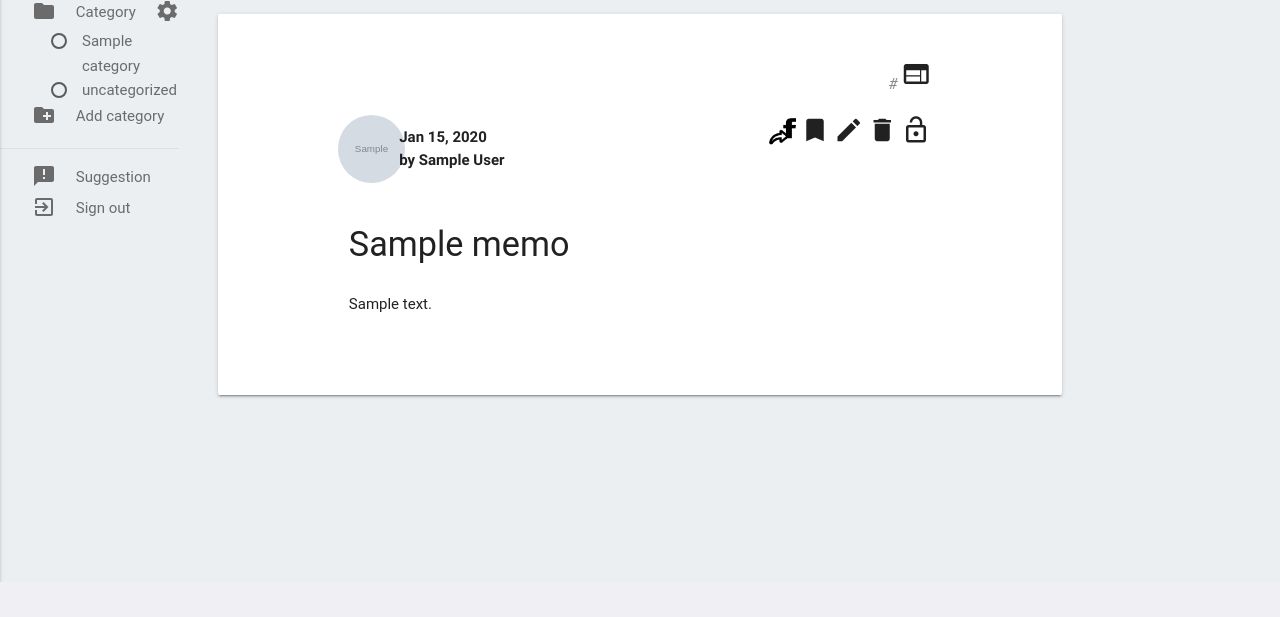
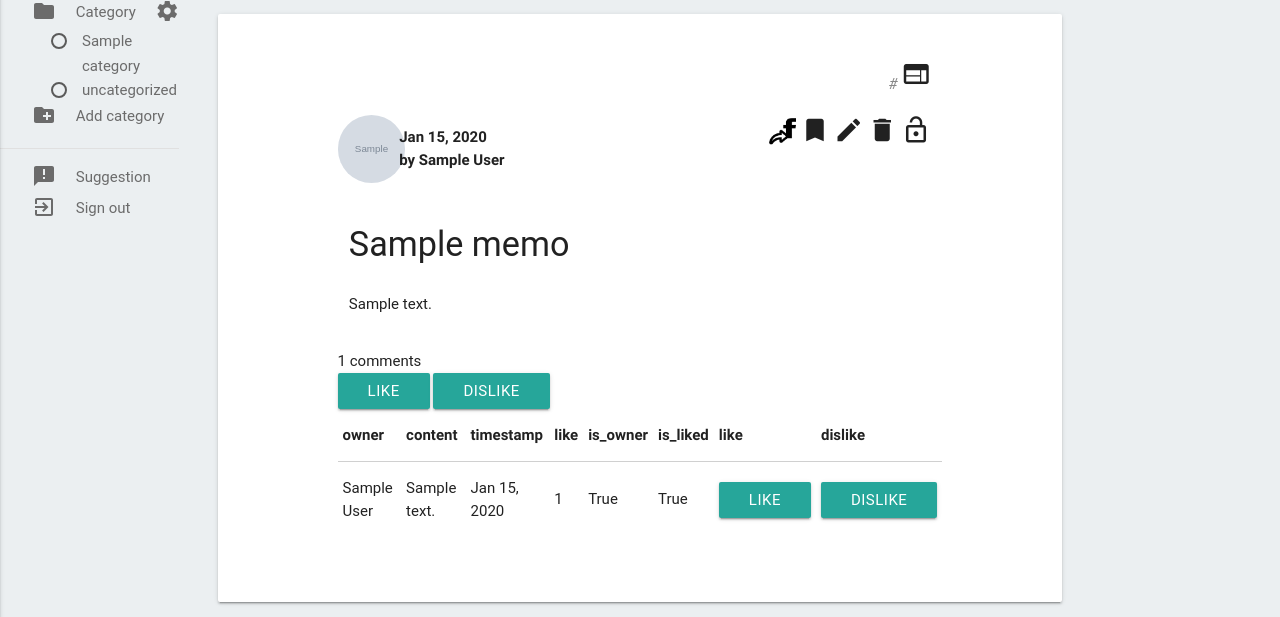
Before and after one commit to student777/MemoSquare, a Django app: page /memo/1/ in a window 1280 px wide. Shown: the part 218-835 px from the top of the page. Before the commit the page ends 800 px from the top, so only its background shows below. Run offline with Django 3.2, Linux system fonts and the light colour scheme; a user stored in the database is signed in; tables that the repository leaves empty hold one stand-in row (values such as "Sample post"); grey boxes marked "Sample" are stand-in pictures; some libraries are stand-ins or nearby versions; some web fonts are replaced.

Commit message:
Add comment & like UI

```diff
--- a/MemoSquare/serializers.py
+++ b/MemoSquare/serializers.py
@@ -27,7 +27,7 @@ class MemoSerializer(serializers.ModelSerializer):
             is_owner = user == instance.user
             json['is_clipped'] = user in instance.clips.all()
             json['is_owner'] = is_owner
-            json['is_like'] = user in instance.likes.all()
+            json['is_liked'] = user in instance.likes.all()
         return json
 
 
@@ -65,5 +65,5 @@ class CommentSerializer(serializers.ModelSerializer):
             user = self.context['user']
             is_owner = user == instance.user
             json['is_owner'] = is_owner
-            json['is_like'] = user in instance.likes.all()
+            json['is_liked'] = user in instance.likes.all()
         return json
--- a/MemoSquare/urls.py
+++ b/MemoSquare/urls.py
@@ -20,14 +20,14 @@ urlpatterns = [
     url(r'^memo/(?P<pk>\d+)/$', views_memo.detail_update_delete),
     url(r'^memo/(?P<pk>\d+)/clip/$', views_memo.clip_unclip),
     url(r'^memo/(?P<pk>\d+)/lock/$', views_memo.lock_unlock),
-    url(r'^memo/(?P<pk>\d+)/like/$', views_memo.like_unlike),
+    url(r'^memo/(?P<pk>\d+)/like/$', views_memo.like_dislike),
     # Category URLs
     url(r'^category/$', views_category.list_create),
     url(r'^category/(?P<pk>\d+)/$', views_category.detail_update_delete),
     # Comment URLs
     url(r'^comment/$', views_comment.list_create),
     url(r'^comment/(?P<pk>\d+)/$', views_comment.update_delete),
-    url(r'^comment/(?P<pk>\d+)/like/$', views_comment.like_unlike),
+    url(r'^comment/(?P<pk>\d+)/like/$', views_comment.like_dislike),
 ]
 
 if settings.DEBUG:
--- a/MemoSquare/views_comment.py
+++ b/MemoSquare/views_comment.py
@@ -9,14 +9,13 @@ from django.db.utils import IntegrityError
 
 
 @api_view(['GET', 'POST'])
-@renderer_classes([JSONRenderer])
 @permission_classes((permissions.IsAuthenticated,))
 def list_create(request):
     if request.method == 'GET':
         memo_id = request.query_params['memo']
         query_set = Comment.objects.filter(memo_id=memo_id)
         serializer = CommentSerializer(query_set, many=True, context={'user': request.user})
-        return Response(serializer.data)
+        return Response({'comment_list': serializer.data}, template_name='comment_list.html')
 
     elif request.method == 'POST':
         memo_id = request.data['memo']
@@ -57,7 +56,7 @@ def update_delete(request, pk):
 
 @api_view(['POST', 'DELETE'])
 @permission_classes((permissions.IsAuthenticated,))
-def like_unlike(request, pk):
+def like_dislike(request, pk):
     comment = get_object_or_404(Comment, pk=pk)
 
     if request.method == 'POST':
--- a/MemoSquare/views_memo.py
+++ b/MemoSquare/views_memo.py
@@ -221,7 +221,7 @@ def lock_unlock(request, pk):
 
 @api_view(['POST', 'DELETE'])
 @permission_classes((permissions.IsAuthenticated,))
-def like_unlike(request, pk):
+def like_dislike(request, pk):
     # When Memo is None, DoesNotExist error cannot be caught in following try statement
     memo = get_object_or_404(Memo, pk=pk)
 
--- /dev/null
+++ b/static/memosquare/js/comment.js
@@ -0,0 +1,26 @@
+function like_comment(pk) {
+    $.ajax({
+        'url': '/comment/' + pk + '/like/',
+        "method": "POST",
+        'data': {"csrfmiddlewaretoken": csrf_token},
+        "success": function (response) {
+            console.log(response)
+        }
+    })
+}
+
+function dislike_comment(pk) {
+    $.ajaxSetup({
+        beforeSend: function (xhr, settings) {
+            xhr.setRequestHeader("X-CSRFToken", csrf_token);
+        }
+    });
+    $.ajax({
+        'url': '/comment/' + pk + '/like/',
+        "method": "DELETE",
+        'data': {"csrfmiddlewaretoken": csrf_token},
+        "success": function (response) {
+            console.log(response)
+        }
+    })
+}
--- a/static/memosquare/js/memo.js
+++ b/static/memosquare/js/memo.js
@@ -99,11 +99,38 @@ function edit_form(pk) {
     );
 }
 
-function share_memo(){
-    if(typeof memo != undefined) {
+function share_memo() {
+    if (typeof memo != undefined) {
         var facebookURL = "https://www.facebook.com/sharer/sharer.php"
             + "?u=http://memo-square.com/memo/" + memo.pk
             + "&title=" + memo.title;
         window.open(facebookURL, "", "width=500,height=400");
     }
 }
+
+function like_memo(pk) {
+    $.ajax({
+        'url': '/memo/' + pk + '/like/',
+        "method": "POST",
+        'data': {"csrfmiddlewaretoken": csrf_token},
+        "success": function (response) {
+            console.log(response)
+        }
+    })
+}
+
+function dislike_memo(pk) {
+    $.ajaxSetup({
+        beforeSend: function (xhr, settings) {
+            xhr.setRequestHeader("X-CSRFToken", csrf_token);
+        }
+    });
+    $.ajax({
+        'url': '/memo/' + pk + '/like/',
+        "method": "DELETE",
+        'data': {"csrfmiddlewaretoken": csrf_token},
+        "success": function (response) {
+            console.log(response)
+        }
+    })
+}
--- a/templates/base.html
+++ b/templates/base.html
@@ -39,6 +39,7 @@
 <script src="https://cdnjs.cloudflare.com/ajax/libs/materialize/0.97.8/js/materialize.min.js"></script>
 <script src="https://apis.google.com/js/platform.js" async defer></script>
 <script src="{% static 'memosquare/js/memo.js' %}"></script>
+<script src="{% static 'memosquare/js/comment.js' %}"></script>
 <script src="{% static 'memosquare/js/report.js' %}"></script>
 <script src="{% static 'memosquare/js/account.js' %}"></script>
 <script src="{% static 'memosquare/js/category.js' %}"></script>
--- /dev/null
+++ b/templates/comment_list.html
@@ -0,0 +1,31 @@
+<table>
+    <thead>
+    <tr>
+        <th>owner</th>
+        <th>content</th>
+        <th>timestamp</th>
+        <th>like</th>
+        <th>is_owner</th>
+        <th>is_liked</th>
+        <th>like</th>
+        <th>dislike</th>
+    </tr>
+    </thead>
+
+    <tbody>
+    {% for comment in comment_list %}
+        <tr>
+            <td>{{ comment.owner }}</td>
+            <td>{{ comment.content }}</td>
+            <td>{{ comment.timestamp }}</td>
+            <td>{{ comment.num_likes }}</td>
+            <td>{{ comment.is_owner }}</td>
+            <td>{{ comment.is_liked }}</td>
+            <td><a class="waves-effect waves-light btn" onclick="like_comment({{ comment.pk }})">like</a></td>
+            <td><a class="waves-effect waves-light btn" onclick="dislike_comment({{ comment.pk }})">dislike</a></td>
+        </tr>
+    {% empty %}
+        no comments
+    {% endfor %}
+    </tbody>
+</table>
--- a/templates/memo_detail.html
+++ b/templates/memo_detail.html
@@ -12,13 +12,13 @@
             </div>
         </div>
 
-
-    <div class="detail card white" >
+        <div class="detail card white">
             <!-- bookmark, goto web icon -->
             <div class="row">
                 <div class="right-align col s12">
                     <span class="url">{{ memo.page }}</span>
-                <i onclick='window.open("{{ memo.page }}")' class="small material-icons tooltipped" data-position="top" data-delay="50" data-tooltip="go to the page">web</i>
+                    <i onclick='window.open("{{ memo.page }}")' class="small material-icons tooltipped" data-position="top" data-delay="50"
+                       data-tooltip="go to the page">web</i>
                 </div>
             </div>
 
@@ -39,23 +39,28 @@
                 <div class="col s12 m6 right-align">
 
                     <!-- fb share, clip -->
-                <a href="#"><img id="btn-share-fb" class="tooltipped" data-position="bottom" data-delay="50" data-tooltip="share on facebook" onclick="share_memo()" src="/static/memosquare/img/ic_share_web_fb.png" /></a>
+                    <a href="#"><img id="btn-share-fb" class="tooltipped" data-position="bottom" data-delay="50" data-tooltip="share on facebook"
+                                     onclick="share_memo()" src="/static/memosquare/img/ic_share_web_fb.png"/></a>
 
                     {% if memo.is_clipped %}
-                    <i onclick="clip_memo({{ memo.pk }}, false, this)" class="small material-icons tooltipped" data-position="bottom" data-delay="50" data-tooltip="clip/unclip">turned_in</i>
+                        <i onclick="clip_memo({{ memo.pk }}, false, this)" class="small material-icons tooltipped" data-position="bottom" data-delay="50"
+                           data-tooltip="clip/unclip">turned_in</i>
                     {% else %}
-                    <i onclick="clip_memo({{ memo.pk }}, true, this)" class="small material-icons tooltipped" data-position="bottom" data-delay="50" data-tooltip="clip/unclip">turned_in_not</i>
+                        <i onclick="clip_memo({{ memo.pk }}, true, this)" class="small material-icons tooltipped" data-position="bottom" data-delay="50"
+                           data-tooltip="clip/unclip">turned_in_not</i>
                     {% endif %}
 
                     <!-- edit, delete, lock button -->
                     {% if memo.is_owner %}
-                    <i class="small material-icons tooltipped" data-position="bottom" data-delay="50" data-tooltip="edit" onclick="edit_form({{ memo.pk }})">mode_edit</i>
-                    <i class="small material-icons tooltipped" data-position="bottom" data-delay="50" data-tooltip="delete" onclick="delete_memo({{ memo.pk }})">delete</i>
-                    <i class="small material-icons tooltipped" data-position="bottom" data-delay="50" data-tooltip="private/public" onclick="lock_memo({{ memo.pk }}, this)">{% if memo.is_private %}lock_outline{% else %}lock_open{% endif %}</i>
+                        <i class="small material-icons tooltipped" data-position="bottom" data-delay="50" data-tooltip="edit"
+                           onclick="edit_form({{ memo.pk }})">mode_edit</i>
+                        <i class="small material-icons tooltipped" data-position="bottom" data-delay="50" data-tooltip="delete"
+                           onclick="delete_memo({{ memo.pk }})">delete</i>
+                        <i class="small material-icons tooltipped" data-position="bottom" data-delay="50" data-tooltip="private/public"
+                           onclick="lock_memo({{ memo.pk }}, this)">{% if memo.is_private %}lock_outline{% else %}lock_open{% endif %}</i>
                     {% endif %}
                 </div>
             </div>
-
 
             <div class="row">
                 <div style="word-wrap: break-word;" class="col s12">
@@ -67,12 +72,19 @@
                         {% endif %}
                     </h4>
                 </div>
-            <div style="word-wrap: break-word;" class="col s12" >
+                <div style="word-wrap: break-word;" class="col s12">
                     <p>
                         {% load memo_filter %}
                         {{ memo.content | safe | linebreaksbr }}
                     </p>
                 </div>
+            </div>
+
+            {{ memo.num_comments }} comments<br>
+            <a class="waves-effect waves-light btn" onclick="like_memo({{ memo.pk }})">like</a>
+            <a class="waves-effect waves-light btn" onclick="dislike_memo({{ memo.pk }})">dislike</a>
+            <div id="comment_list" class="row">
+                <!-- comment_list will be appended here -->
             </div>
         </div>
     </div>
@@ -80,6 +92,17 @@
 
 {% block extra_script %}
     <script>
-    var memo = {"pk": {{ memo.pk }}, "content": '{{ memo.content | safe }}', "title": '{{ memo.title }}'}
+        //for share_memo()
+        var memo = {"pk": {{ memo.pk }}, "content": '{{ memo.content | safe }}', "title": '{{ memo.title }}'};
+
+        //append comment_list
+        $(document).ready(function () {
+            $.ajax({
+                'url': '/comment/?memo={{ memo.pk }}&format=html',
+                "success": function (response) {
+                    $('#comment_list').append(response);
+                }
+            })
+        });
     </script>
 {% endblock %}
```
Also changed, not shown: templates/memo_list.html (+9 -0 lines). Lines whose indentation alone changed are shown as unchanged.
